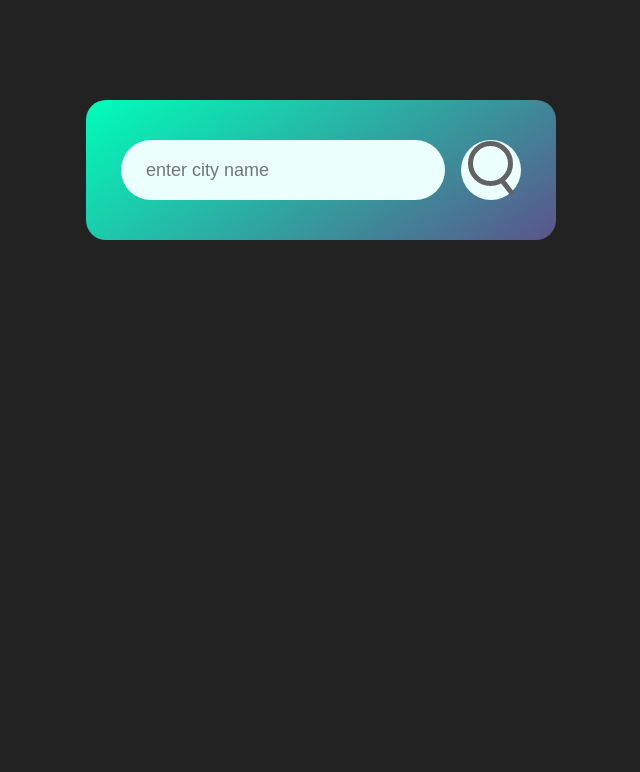
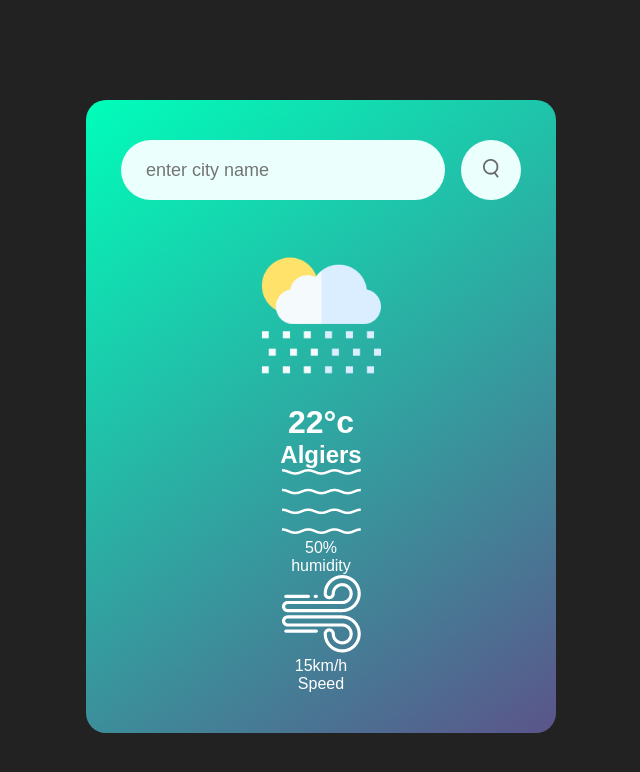
Before and after one commit to saminemir/Weather-App, a plain HTML site: page index.html in a window 1280 px wide. Shown: the whole page, without its empty margins (319-959 px from the left). Drawn offline with Linux system fonts and the light colour scheme.

Commit message:
added some css to the card

```diff
--- a/index.html
+++ b/index.html
@@ -12,6 +12,28 @@
             <input type="text" placeholder="enter city name" spellcheck="false">
             <button><img src="images/search.png" ></button>
         </div>
+
+        <div class="weather">
+            <img src="images/rain.png" class="weather-icon">
+            <h1 class="tempurature">22°c</h1>
+            <h2 class="city">Algiers</h2>
+            <div class="detail">
+                <div class="humidity-wind">
+                    <img src="images/humidity.png" >
+                    <div>
+                        <p class="humidity">50%</p>
+                        <p>humidity</p>
+                    </div>
+
+                    <div class="humidity-wind">
+                        <img src="images/wind.png" >
+                        <div>
+                            <p class="wind">15km/h</p>
+                            <p>Speed</p>
+                        </div>
+                </div>
+            </div>
+        </div>
     </div>
 
 
--- a/style.css
+++ b/style.css
@@ -44,3 +44,11 @@ font-size: 18px;
   width: 60PX;
   height: 60PX;
 }
+.search button img{
+width: 16PX;
+}
+
+.weather-icon{
+  width: 170PX;
+  margin-top: 30PX;
+}
```
